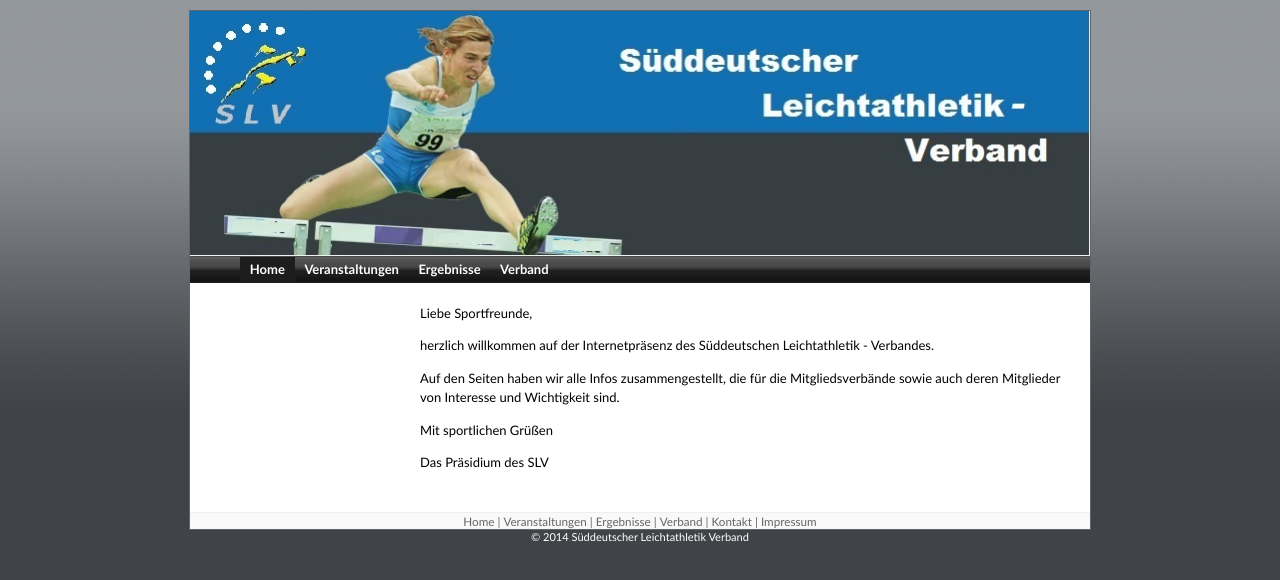
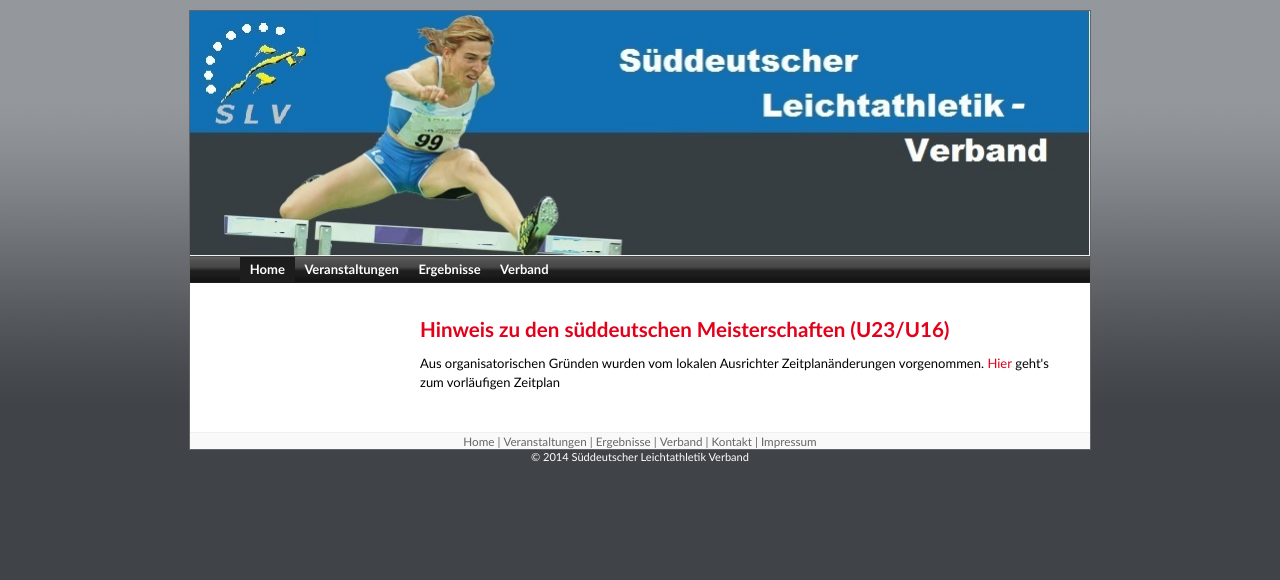
Before and after one commit to lg-regensburg/SLV, a PHP site: page / in a window 1280 px wide. Shown: the top 580 px of the page. Run offline with PHP 8.4, Linux system fonts and the light colour scheme.

Commit message:
Zeitplan

```diff
--- a/index.php
+++ b/index.php
@@ -6,6 +6,12 @@
 <!-- <h2>Überschrift</h2>
 <br /> -->
 
+
+<p><h2>Hinweis zu den süddeutschen Meisterschaften (U23/U16)</h2></p>
+
+<p>Aus organisatorischen Gründen wurden vom lokalen Ausrichter Zeitplanänderungen vorgenommen. <a href="/download/Zeitplan_SDM2014_U23U16.pdf">Hier</a> geht's zum vorläufigen Zeitplan</p>
+
+<!--
 <p>Liebe Sportfreunde,</p>
 
 <p>herzlich willkommen auf der Internetpräsenz des Süddeutschen
@@ -18,6 +24,7 @@ Wichtigkeit sind.</p>
 <p>Mit sportlichen Grüßen</p>
 
 <p>Das Präsidium des SLV
+-->
 </p>
 <p></p>
 <p></p>
```
Also changed, not shown: 2 other files.
